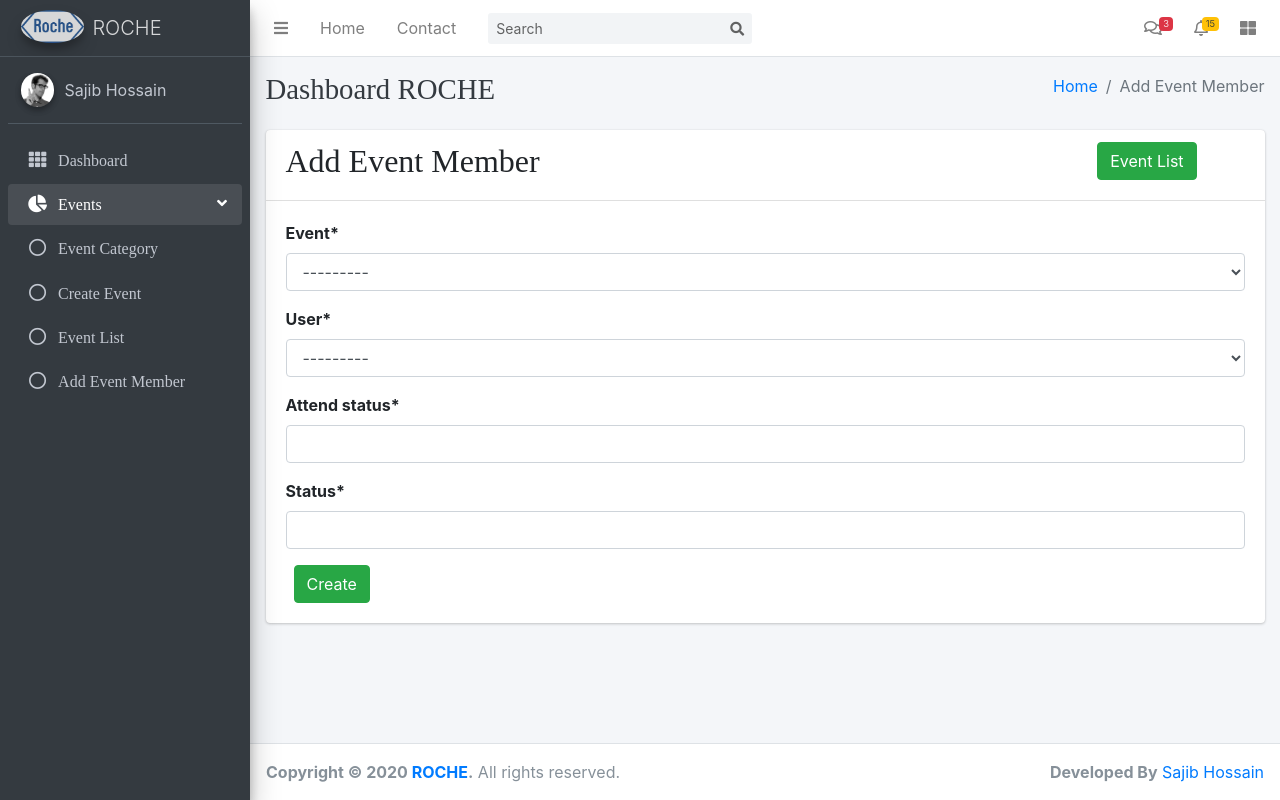
After one commit to vinspam/django-event-management, a Django app: page /events/add-event-member/ in a window 1280 px wide. The commit adds this page. Run offline with Django 3.2, Linux system fonts and the light colour scheme; data that the repository does not hold is empty; some libraries are stand-ins or nearby versions.

Commit message:
create add event member

```diff
--- a/events/models.py
+++ b/events/models.py
@@ -74,7 +74,10 @@ class EventMember(models.Model):
     status = models.IntegerField()
 
     def __str__(self):
-        return str(self.event)
+        return str(self.user)
+
+    def get_absolute_url(self):
+        return reverse('dashboard')
 
 
 class EventUserWishList(models.Model):
--- a/events/urls.py
+++ b/events/urls.py
@@ -7,7 +7,8 @@ from .views import (
     EventCreateView,
     EventListView,
     EventUpdateView,
-    EventDetailView
+    EventDetailView,
+    AddEventMemberCreateView
 )
 
 urlpatterns = [
@@ -18,4 +19,5 @@ urlpatterns = [
     path('event-list/', EventListView.as_view(), name='event-list'),
     path('event/<int:pk>/edit/', EventUpdateView.as_view(), name='event-edit'),
     path('detail/<int:pk>', EventDetailView.as_view(), name='event-detail'),
+    path('add-event-member/', AddEventMemberCreateView.as_view(), name='add-event-member'),
 ]
--- a/events/views.py
+++ b/events/views.py
@@ -5,7 +5,18 @@ from django.views.generic import (
     DetailView,
 )
 
-from .models import EventCategory, Event
+from .models import (
+    EventCategory,
+    Event,
+    JobCategory,
+    EventJobCategoryLinking,
+    EventMember,
+    EventUserWishList,
+    EventImage,
+    UserCoin,
+    EventNotofication,
+    EventNotoficationHistory,
+)
 
 # Event category list view
 class EventCategoryListView(ListView):
@@ -58,3 +69,14 @@ class EventDetailView(DetailView):
     model = Event
     template_name = 'events/event_detail.html'
     context_object_name = 'event'
+
+
+class AddEventMemberCreateView(CreateView):
+    model = EventMember
+    fields = ['event', 'user', 'attend_status', 'status']
+    template_name = 'events/add_event_member.html'
+
+    def form_valid(self, form):
+        form.instance.created_user = self.request.user
+        form.instance.updated_user = self.request.user
+        return super().form_valid(form)
--- a/templates/base/sidebar.html
+++ b/templates/base/sidebar.html
@@ -60,6 +60,12 @@
                   <p>Event List</p>
                 </a>
               </li>
+              <li class="nav-item">
+                <a href="{% url 'add-event-member' %}" class="nav-link">
+                  <i class="far fa-circle nav-icon"></i>
+                  <p>Add Event Member</p>
+                </a>
+              </li>
             </ul>
           </li>
         </ul>
--- /dev/null
+++ b/templates/events/add_event_member.html
@@ -0,0 +1,30 @@
+{% extends 'base/base.html' %}
+{% block title %}Add Event Member{% endblock title %}
+{% block breadcrumb %}Add Event Member{% endblock breadcrumb %}
+{% load crispy_forms_tags %}
+
+{% block content %}
+    <div class="row">
+        <div class="col-md-12">
+            <div class="card">
+                <div class="card-header">
+                    <div class="row">
+                        <div class="col-md-10">
+                            <h2>Add Event Member</h2>
+                        </div>
+                        <div class="col-md-2">
+                            <a class="btn btn-success" href="{% url 'event-list' %}">Event List</a>
+                        </div>
+                    </div>
+                </div>
+                <div class="card-body">
+                    <form method="post">
+                        {% csrf_token %}
+                        {{ form|crispy  }}
+                        <button class="btn btn-success ml-2" type="submit">Create</button>
+                    </form>
+                </div>
+            </div>
+        </div>
+    </div>
+{% endblock content %}
```
